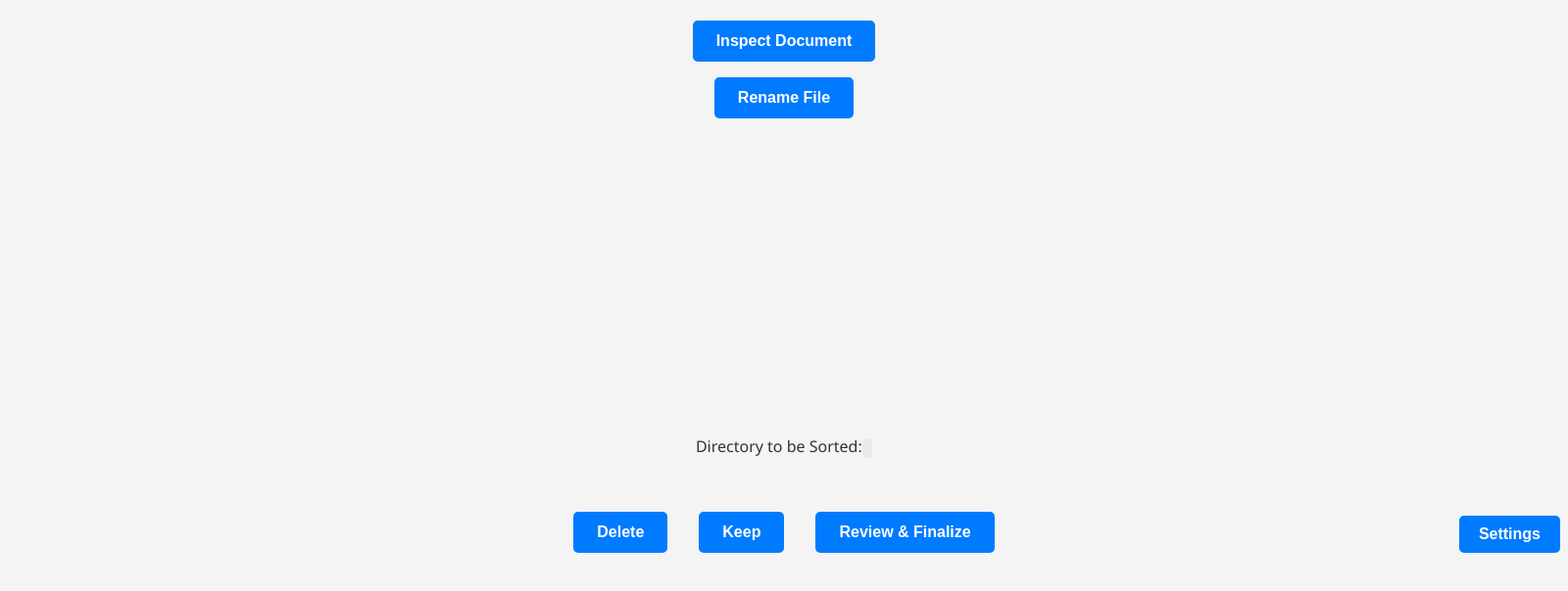
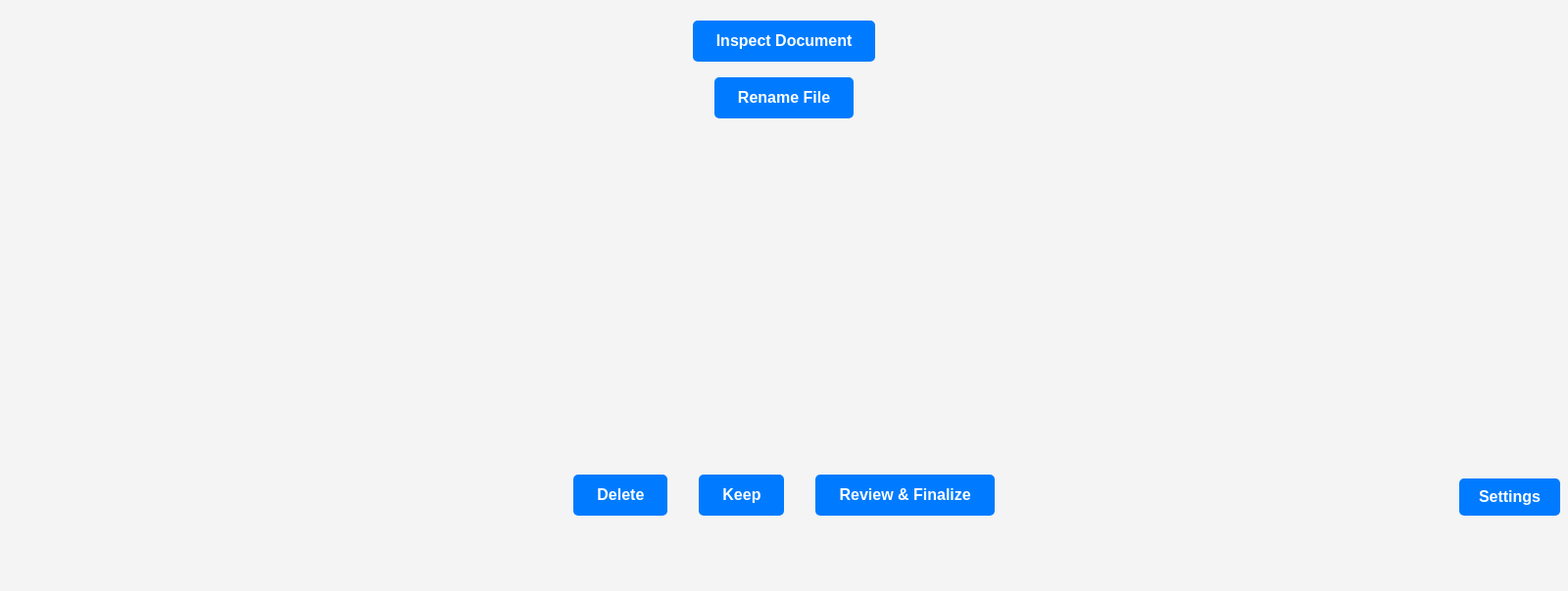
Before and after one commit to COSC481W-2025Winter/KeepOrDelete, an Electron app: page src/main_page/keep_or_delete.html in a window 1600 px wide. Shown: the part 90-694 px from the top of the page at 98% size. Drawn offline with Linux system fonts and the light colour scheme; no server answers.

Commit message:
removed extra directory listing

```diff
--- a/src/main_page/keep_or_delete.html
+++ b/src/main_page/keep_or_delete.html
@@ -38,7 +38,6 @@
       </div>
    </dialog>
 
-   <p>Directory to be Sorted: <code><span id="filepath"></span></code></p>
    <button id="backButton">Change Directory</button>
 
    <div class="file-info">
```
